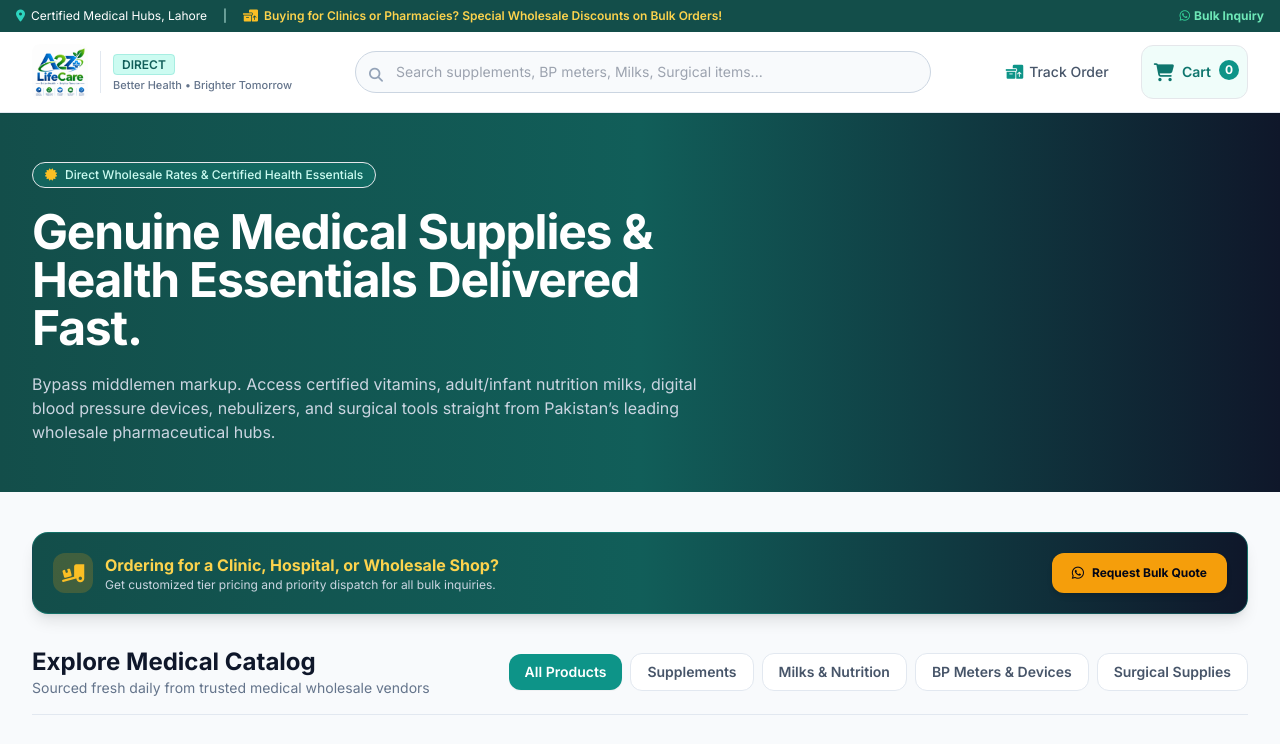
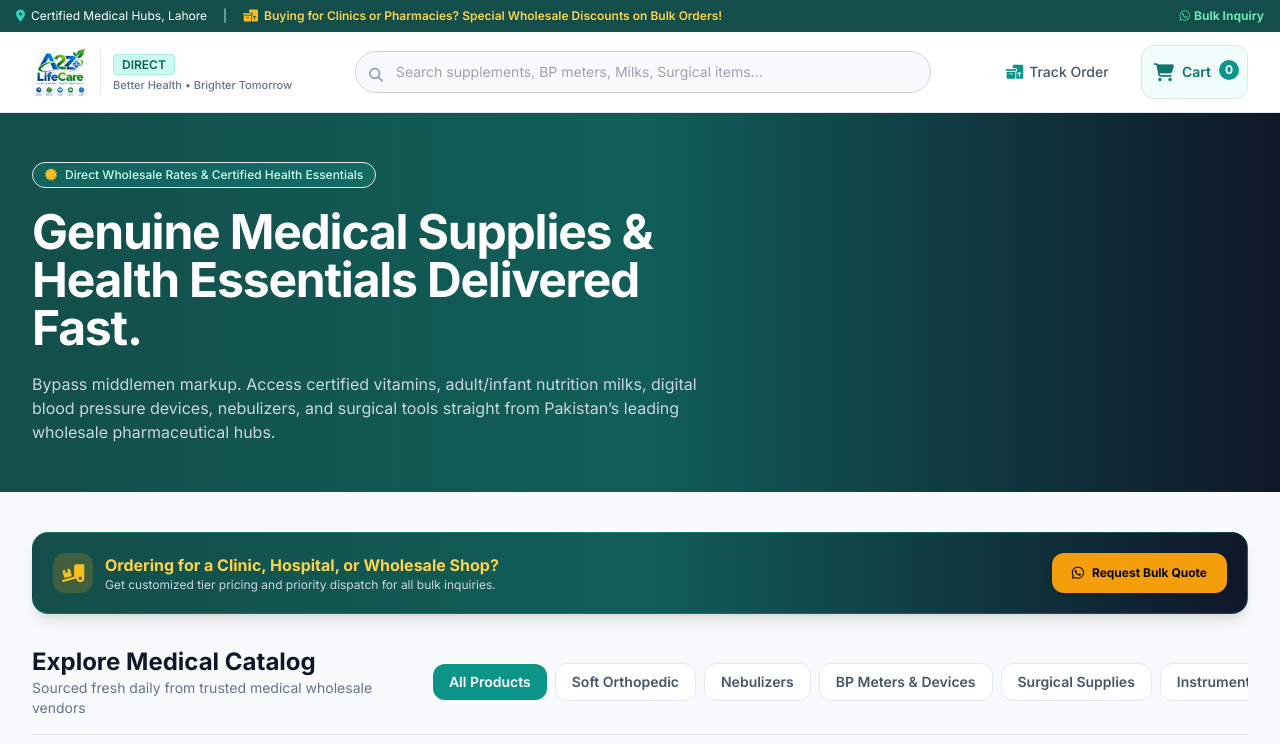
Before and after one commit to Mrhammadweb/loharicare, a plain HTML site: page index.html in a window 1280 px wide. Shown: the top 744 px of the page. Drawn offline with nearby package versions, Linux system fonts and the light colour scheme; no server answers.

```diff
--- a/index.html
+++ b/index.html
@@ -144,10 +144,11 @@
 
       <div class="flex items-center gap-2 overflow-x-auto pb-2 md:pb-0">
         <button onclick="filterCategory('all')" id="tab-all" class="category-tab px-4 py-2 rounded-xl text-sm font-semibold whitespace-nowrap bg-brand-600 text-white shadow-sm">All Products</button>
-        <button onclick="filterCategory('supplements')" id="tab-supplements" class="category-tab px-4 py-2 rounded-xl text-sm font-semibold whitespace-nowrap bg-white text-slate-600 border border-slate-200 hover:border-brand-500">Supplements</button>
-        <button onclick="filterCategory('milks')" id="tab-milks" class="category-tab px-4 py-2 rounded-xl text-sm font-semibold whitespace-nowrap bg-white text-slate-600 border border-slate-200 hover:border-brand-500">Milks & Nutrition</button>
+        <button onclick="filterCategory('soft')" id="tab-soft" class="category-tab px-4 py-2 rounded-xl text-sm font-semibold whitespace-nowrap bg-white text-slate-600 border border-slate-200 hover:border-brand-500">Soft Orthopedic</button>
+        <button onclick="filterCategory('nebulizers')" id="tab-nebulizers" class="category-tab px-4 py-2 rounded-xl text-sm font-semibold whitespace-nowrap bg-white text-slate-600 border border-slate-200 hover:border-brand-500">Nebulizers</button>
         <button onclick="filterCategory('devices')" id="tab-devices" class="category-tab px-4 py-2 rounded-xl text-sm font-semibold whitespace-nowrap bg-white text-slate-600 border border-slate-200 hover:border-brand-500">BP Meters & Devices</button>
         <button onclick="filterCategory('surgical')" id="tab-surgical" class="category-tab px-4 py-2 rounded-xl text-sm font-semibold whitespace-nowrap bg-white text-slate-600 border border-slate-200 hover:border-brand-500">Surgical Supplies</button>
+        <button onclick="filterCategory('instruments')" id="tab-instruments" class="category-tab px-4 py-2 rounded-xl text-sm font-semibold whitespace-nowrap bg-white text-slate-600 border border-slate-200 hover:border-brand-500">Instruments</button>
       </div>
     </div>
 
@@ -706,7 +707,7 @@
       document.getElementById('checkoutModal').classList.add('hidden');
     };
 
-    window.handlePlaceOrder = async function(e) {
+ window.handlePlaceOrder = async function(e) {
       e.preventDefault();
       const btn = document.getElementById('submitOrderBtn');
       btn.disabled = true;
@@ -775,6 +776,7 @@
         btn.innerText = "Confirm Order";
       }
     };
+
     window.trackOrder = async function() {
       const code = document.getElementById('trackingInput').value.trim();
       const disp = document.getElementById('trackingDisplay');
```
